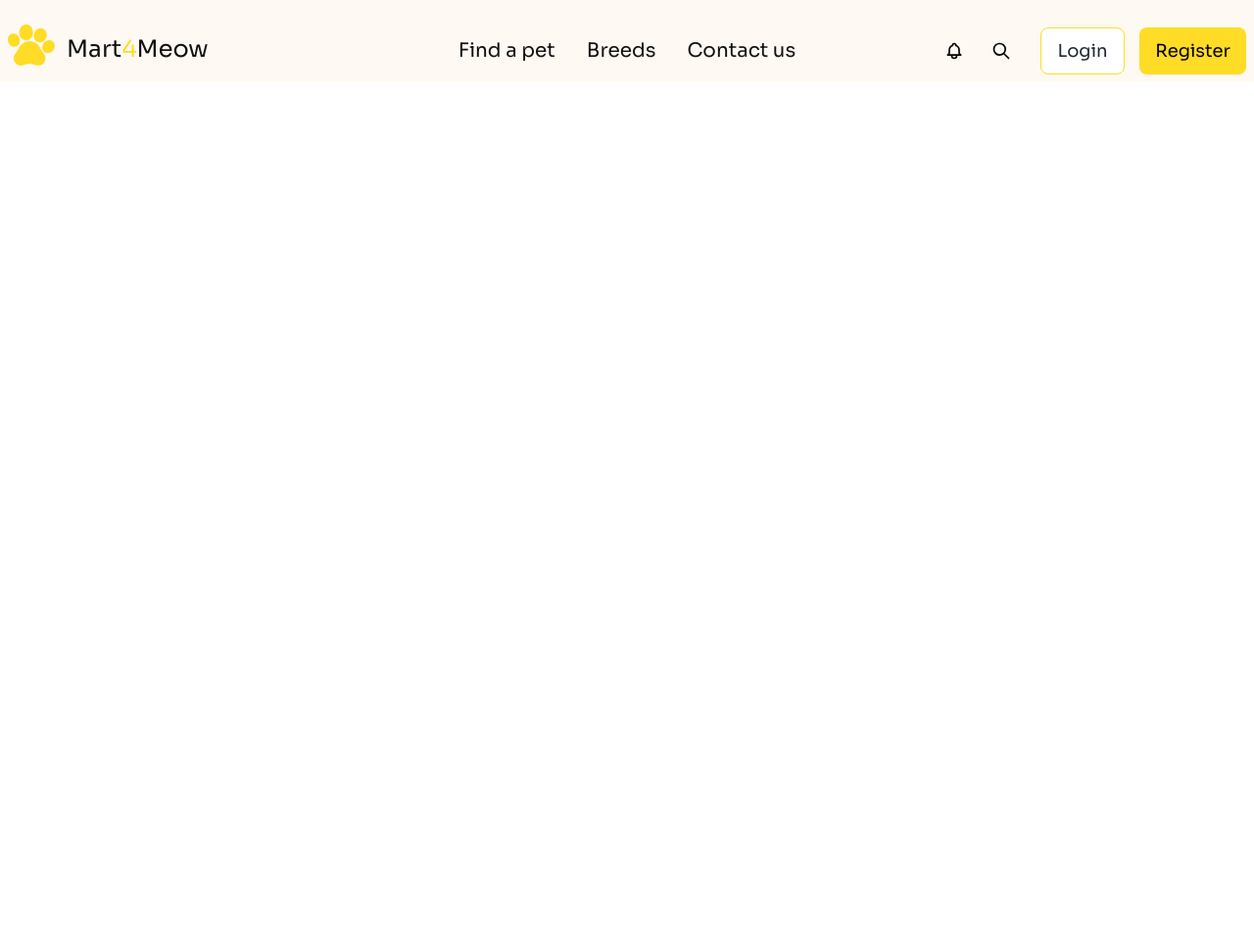
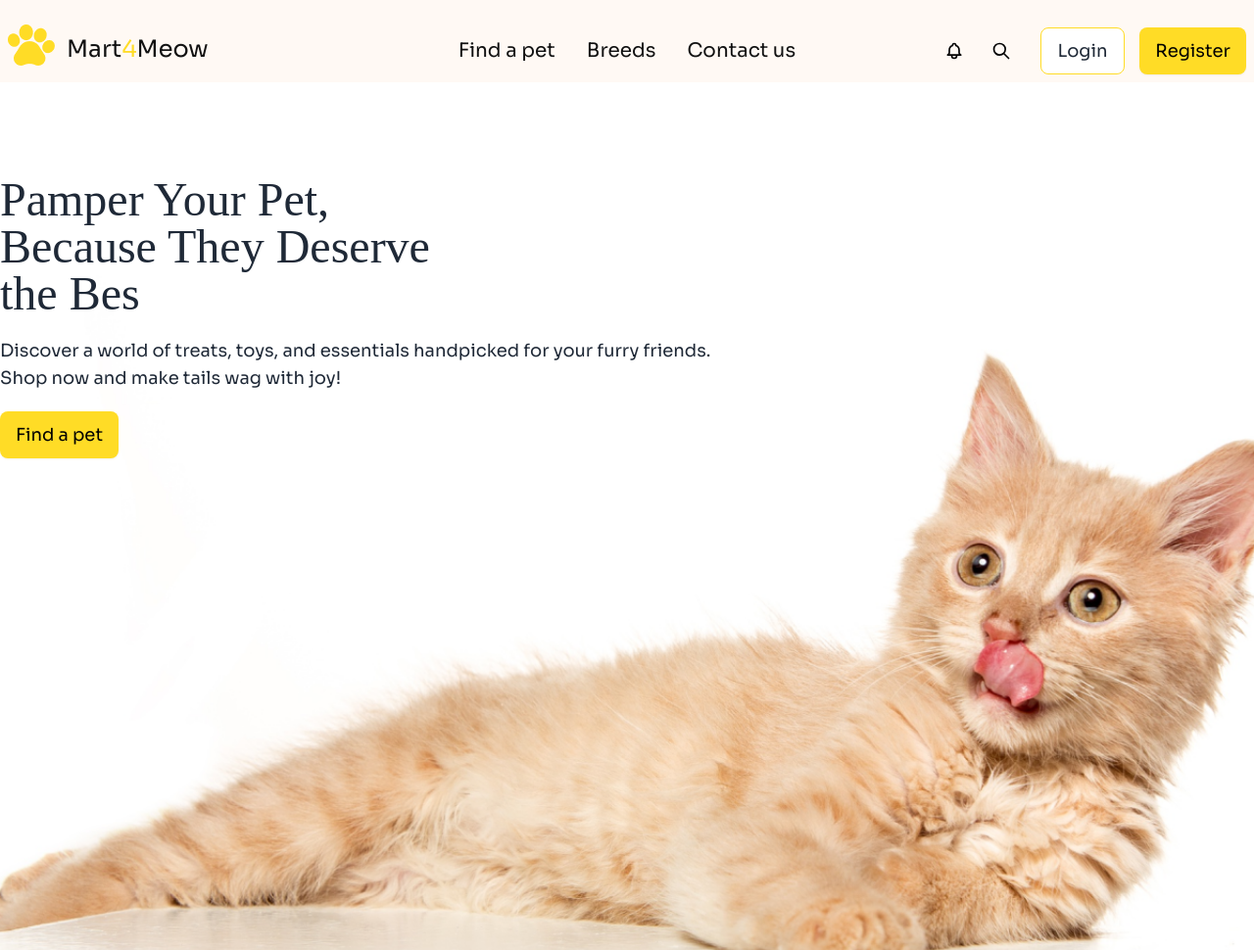
Before and after one commit to Tanna62/MeowMart, a plain HTML site: page index.html in a window 1280 px wide. Shown: the top 970 px of the page at 98% size. Before the commit the page ends 800 px from the top, so only its background shows below. Drawn offline with nearby package versions, Linux system fonts and the light colour scheme; a web font is replaced by a local one.

Commit message:
adding banner section

```diff
--- a/index.html
+++ b/index.html
@@ -16,7 +16,7 @@
   <link href="https://fonts.googleapis.com/css2?family=ADLaM+Display&family=Sora:wght@100..800&display=swap" rel="stylesheet">
 <style>
 
-.font-adlam-display- {
+.font-adlam {
   font-family: "ADLaM Display", serif;
 }
 .font-sora {
@@ -31,7 +31,7 @@
    <div>
     <header>
       <!-- Nav section -->
-       <div class="container max-w-screen-2xl box-border mx-auto bg-[#FFF9F4] border-b-2 md:border-none ">
+       <div class="container max-w-screen-2xl box-border mx-auto bg-[#FFF9F4] border-b-2 md:border-none">
        <nav class="font-sora  max-w-screen-xl mx-auto">
 
         <div class="navbar ">
@@ -128,7 +128,47 @@
           </div>
        </nav>
        </div>
+                    <!-- Banner section -->
+                     <div class=" max-w-screen-xl mx-auto box-border md:my-24 my-7 ">
+                                <!-- needed -->
+                        <div class=" ">
+                        <div
+                        class="md:h-[100vh] h-56 w-96 md:w-full md:block hidden  bg-no-repeat bg-cover md:bg-center  "
+                        style="background-image: url(./c1-assets/cat-big.png);">
 
+                        <div class="  mb-30  flex flex-start">
+                          <div class="text-start top-0 ">
+                            <h1 class="text-3xl mb-5 md:text-5xl font-normal font-adlam">Pamper Your Pet,<br> Because They Deserve <br> the Bes</h1>
+                            <p class="mb-5 text-base md:text-lg font-normal font-sora ">
+                                Discover a world of treats, toys, and essentials handpicked for your furry friends. <br> Shop now and make tails wag with joy!
+                            </p>
+                            <button class="font-sora text-base md:text-lg font-normal btn btn-primary bg-[#FFDC26] text-black border-none hover:bg-[#ffdb26a4] hover:border-[#ffdb2688]  hover:text-black">Find a pet</button>
+                          </div>
+                        </div>
+
+                      </div>
+                    </div>
+                    <!-- for responsive -->
+
+                    <div class="md:hidden">
+                    <div class=" pl-4 pr-4   flex flex-start">
+                        <div class="text-start top-0 ">
+                          <h1 class="text-3xl mb-3 md:text-5xl font-normal font-adlam">Pamper Your Pet,<br> Because They Deserve <br> the Bes</h1>
+                          <p class="mb-3 text-base md:text-lg font-normal font-sora ">
+                              Discover a world of treats, toys, and essentials handpicked for your furry friends. <br> Shop now and make tails wag with joy!
+                          </p>
+                          <button class=" mb-3 font-sora text-base md:text-lg font-normal btn btn-primary bg-[#FFDC26] text-black border-none hover:bg-[#ffdb26a4] hover:border-[#ffdb2688]  hover:text-black">Find a pet</button>
+                        </div>
+                    </div>
+                      </div>
+                      <div
+                      class=" h-56 w-full -mt-2  md:hidden  bg-no-repeat bg-cover bg-center mr-3  "
+                      style="background-image: url(./c1-assets/cat-big.png);">
+                      </div>
+
+
+
+                     </div>
 
     </header>
    </div>
```
